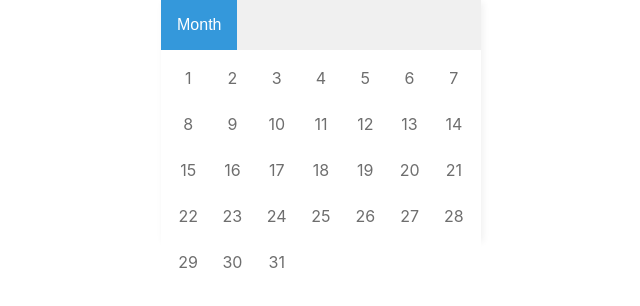
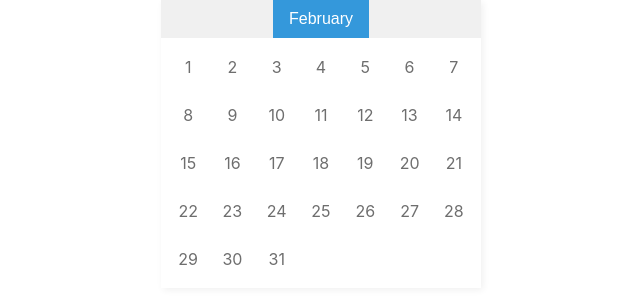
Before and after one commit to johnnydevster/simplebooker, a React (Create React App) app: page / in a window 1280 px wide. Shown: the top 306 px of the page, without its empty margins (319-959 px from the left). Built offline with nearby package versions, Linux system fonts and the light colour scheme.

Commit message:
Styled buttons.

```diff
--- a/src/App.scss
+++ b/src/App.scss
@@ -1,11 +1,16 @@
 * {
     box-sizing: border-box;
+}
+
+ul {
+  list-style-type: none;
+  padding: 0;
+  margin: 0;
 }
 
 .simplebooker-main {
     background-color: rgb(240, 240, 240);
     width: 20rem;
-    height: 15rem;
     box-shadow: 2px 2px 7px #f0f0f0;
     margin: auto;
 }
@@ -16,7 +21,6 @@
     height: 100%;
     grid-template-columns: repeat(7, 1fr);
     grid-template-rows: repeat(5, 1fr);
-
     padding: 5px;
 }
 
@@ -25,6 +29,7 @@
     display: flex;
     justify-content: center;
     align-items: center;
+    height: 3rem;
 
     &:hover {
         color: rgb(29, 29, 29);
@@ -40,15 +45,22 @@
 .dropbtn {
     background-color: #3498DB;
     color: white;
-    padding: 16px;
+    padding: 10px;
     font-size: 16px;
     border: none;
     cursor: pointer;
+    width: 6rem;
   }
 
   /* Dropdown button on hover & focus */
   .dropbtn:hover, .dropbtn:focus {
     background-color: #2980B9;
+  }
+
+  /* Container for all month buttons */
+  .buttons-container {
+    display: flex;
+    justify-content: center;
   }
 
   /* The container <div> - needed to position the dropdown content */
@@ -68,7 +80,7 @@
   }
 
   /* Links inside the dropdown */
-  .dropdown-content a {
+  .dropdown-content li {
     color: black;
     padding: 12px 16px;
     text-decoration: none;
@@ -76,7 +88,7 @@
   }
 
   /* Change color of dropdown links on hover */
-  .dropdown-content a:hover {background-color: #ddd}
+  .dropdown-content li:hover {background-color: #ddd; cursor: pointer}
 
   /* Show the dropdown menu (use JS to add this class to the .dropdown-content container when the user clicks on the dropdown button) */
   .show {display:block;}
--- a/src/YearMonthPicker.js
+++ b/src/YearMonthPicker.js
@@ -1,24 +1,26 @@
 import React, {useState} from 'react';
 
 function YearMonthPicker() {
+  const monthNames = [
+    "January", "February", "March", "April", "May", "June", "July", "August", "September", "Oktober", "November", "December"
+  ]
+
   const [showDropdown, setShowdropdown] = useState(false);
+  const [chosenMonth, setChosenMonth] = useState(monthNames[new Date().getMonth()])
+
+
 
   return (
-    <div className="dropdown">
-    <button onClick={() => setShowdropdown(!showDropdown)} className="dropbtn">Month</button>
-      <div id="myDropdown" className={`dropdown-content ${showDropdown ? 'show' : ''}`}>
-        <a href="#">January</a>
-        <a href="#">February</a>
-        <a href="#">March</a>
-        <a href="#">April</a>
-        <a href="#">May</a>
-        <a href="#">June</a>
-        <a href="#">July</a>
-        <a href="#">August</a>
-        <a href="#">September</a>
-        <a href="#">Oktober</a>
-        <a href="#">November</a>
-        <a href="#">December</a>
+    <div className="buttons-container">
+      <div className="dropdown">
+        <button onClick={() => setShowdropdown(!showDropdown)} className="dropbtn">{chosenMonth}</button>
+        <div id="myDropdown" className={`dropdown-content ${showDropdown ? 'show' : ''}`}>
+          <ul>
+            {monthNames.map((month, index) => {
+              return <li key={index}>{month}</li>
+            })}
+          </ul>
+        </div>
       </div>
     </div>
   )
```
